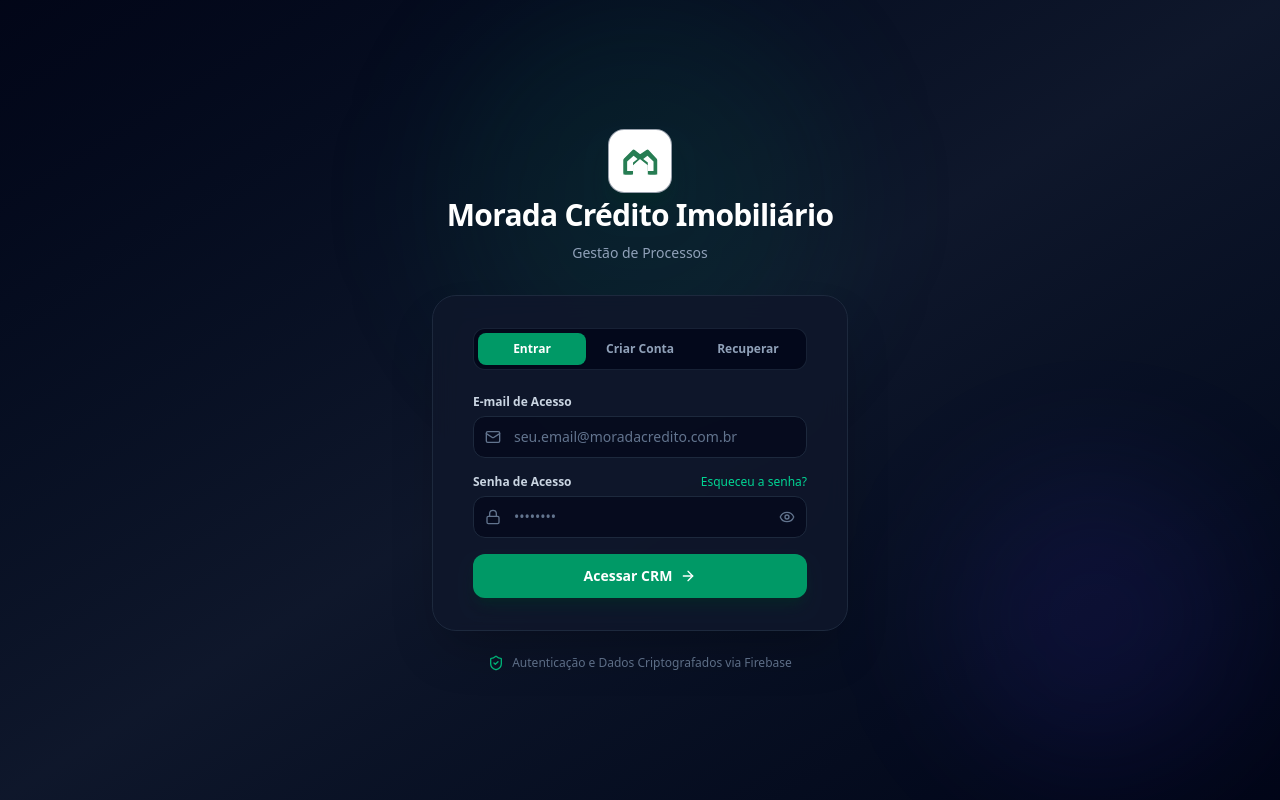
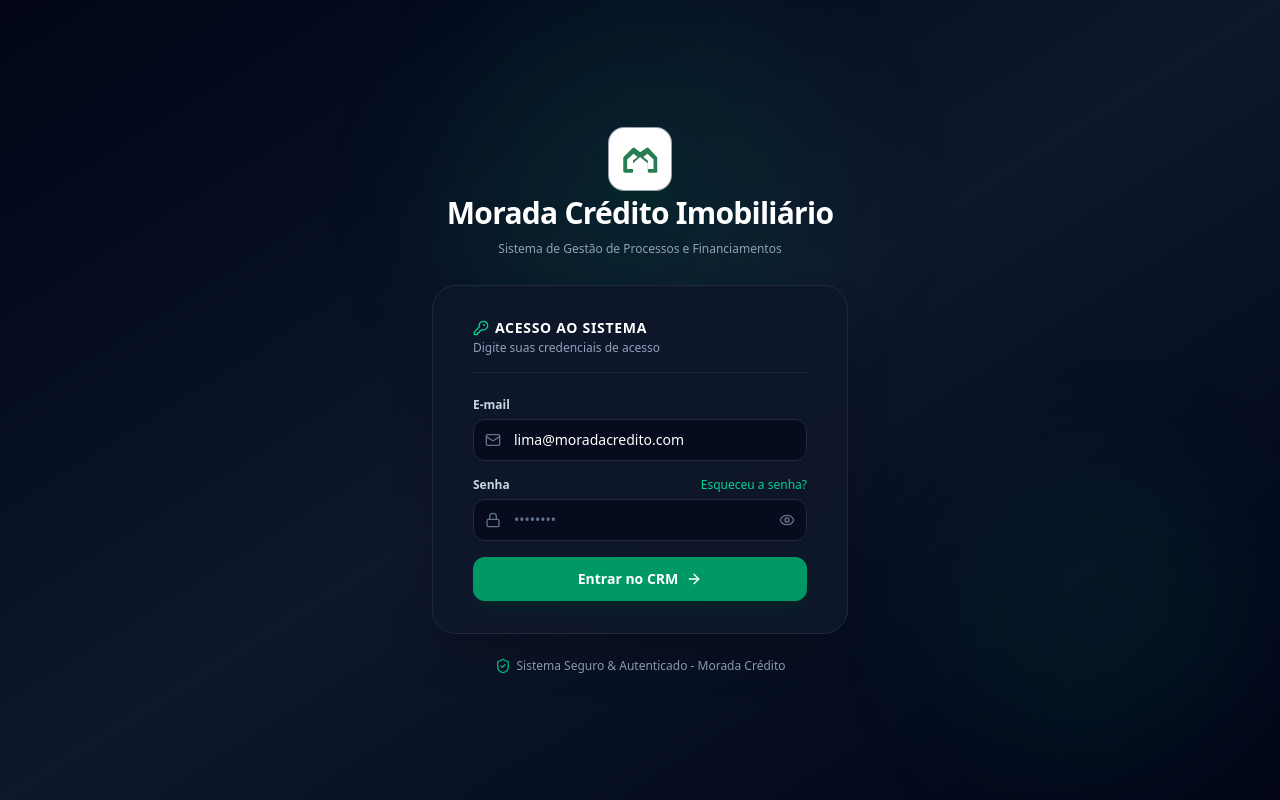
Before and after one commit to contatomoradacredito-hash/CRM-Morada, a React (Vite) app: page / in a window 1280 px wide. Built offline with nearby package versions, Linux system fonts and the light colour scheme; no server answers.

Commit message:
feat: restrict access to master administrator accounts
- Update AuthContext to enforce master admin credentials
- Remove registration functionality from LoginScreen
- Add administrator badge to navbar for privileged users

```diff
--- a/src/components/LoginScreen.tsx
+++ b/src/components/LoginScreen.tsx
@@ -9,17 +9,17 @@
   ShieldCheck,
   AlertCircle,
   CheckCircle2,
+  KeyRound,
 } from 'lucide-react';
 import { useAuth } from '../context/AuthContext';
 import { MoradaLogo } from './MoradaLogo';
 
 export const LoginScreen: React.FC = () => {
-  const { login, register, resetPassword } = useAuth();
+  const { login, resetPassword } = useAuth();
 
-  const [mode, setMode] = useState<'login' | 'register' | 'forgot'>('login');
-  const [email, setEmail] = useState('');
+  const [mode, setMode] = useState<'login' | 'forgot'>('login');
+  const [email, setEmail] = useState('lima@moradacredito.com');
   const [password, setPassword] = useState('');
-  const [name, setName] = useState('');
   const [showPassword, setShowPassword] = useState(false);
   const [isLoading, setIsLoading] = useState(false);
   const [error, setError] = useState<string | null>(null);
@@ -34,17 +34,9 @@
     try {
       if (mode === 'login') {
         if (!email.trim() || !password) {
-          throw new Error('Preencha seu e-mail e senha.');
+          throw new Error('Preencha seu e-mail e senha de administrador.');
         }
         await login(email, password);
-      } else if (mode === 'register') {
-        if (!email.trim() || !password) {
-          throw new Error('Preencha todos os campos obrigatórios.');
-        }
-        if (password.length < 6) {
-          throw new Error('A senha deve ter no mínimo 6 caracteres.');
-        }
-        await register(email, password, name);
       } else if (mode === 'forgot') {
         if (!email.trim()) {
           throw new Error('Informe o e-mail cadastrado para redefinir sua senha.');
@@ -55,12 +47,10 @@
     } catch (err: any) {
       console.error('Auth error:', err);
       let msg = 'Ocorreu um erro na autenticação.';
-      if (err.code === 'auth/invalid-credential' || err.code === 'auth/wrong-password' || err.code === 'auth/user-not-found') {
-        msg = 'E-mail ou senha incorretos. Verifique suas credenciais.';
-      } else if (err.code === 'auth/email-already-in-use') {
-        msg = 'Este e-mail já está cadastrado. Faça login ou recupere sua senha.';
-      } else if (err.code === 'auth/weak-password') {
-        msg = 'A senha é muito fraca. Utilize pelo menos 6 caracteres.';
+      if (err.code === 'auth/invalid-credential' || err.code === 'auth/wrong-password') {
+        msg = 'Senha incorreta. Verifique suas credenciais de administrador.';
+      } else if (err.code === 'auth/user-not-found') {
+        msg = 'Usuário não localizado no sistema.';
       } else if (err.code === 'auth/invalid-email') {
         msg = 'Formato de e-mail inválido.';
       } else if (err.message) {
@@ -76,7 +66,7 @@
     <div className="min-h-screen bg-gradient-to-br from-slate-950 via-slate-900 to-slate-950 flex flex-col justify-center py-12 sm:px-6 lg:px-8 relative overflow-hidden">
       {/* Background Subtle Highlights */}
       <div className="absolute top-1/4 left-1/2 -translate-x-1/2 -translate-y-1/2 w-96 h-96 bg-emerald-600/10 rounded-full blur-3xl pointer-events-none" />
-      <div className="absolute bottom-10 right-10 w-72 h-72 bg-indigo-600/10 rounded-full blur-3xl pointer-events-none" />
+      <div className="absolute bottom-10 right-10 w-72 h-72 bg-emerald-700/10 rounded-full blur-3xl pointer-events-none" />
 
       <div className="sm:mx-auto sm:w-full sm:max-w-md px-4 z-10">
         {/* Brand Header */}
@@ -87,63 +77,38 @@
           <h1 className="text-2xl sm:text-3xl font-extrabold text-white tracking-tight">
             Morada Crédito Imobiliário
           </h1>
-          <p className="text-sm font-normal text-slate-400">
-            Gestão de Processos
+          <p className="text-xs font-medium text-slate-400">
+            Sistema de Gestão de Processos e Financiamentos
           </p>
         </div>
 
         {/* Card */}
-        <div className="mt-8 bg-slate-900/90 backdrop-blur-md py-8 px-5 sm:px-10 shadow-2xl rounded-3xl border border-slate-800">
-          {/* Mode Switcher Tabs */}
-          <div className="flex bg-slate-950/80 p-1 rounded-xl mb-6 border border-slate-800/80">
+        <div className="mt-7 bg-slate-900/90 backdrop-blur-md py-8 px-5 sm:px-10 shadow-2xl rounded-3xl border border-slate-800">
+
+          {/* Admin Header Banner */}
+          <div className="mb-6 pb-4 border-b border-slate-800/80 flex items-center justify-between">
+            <div>
+              <h2 className="text-sm font-bold text-white uppercase tracking-wider flex items-center gap-1.5">
+                <KeyRound className="w-4 h-4 text-emerald-400" />
+                <span>{mode === 'login' ? 'Acesso ao Sistema' : 'Recuperação de Senha'}</span>
+              </h2>
+              <p className="text-xs text-slate-400 mt-0.5">
+                {mode === 'login' ? 'Digite suas credenciais de acesso' : 'Redefinição de acesso seguro'}
+              </p>
+            </div>
+            {mode === 'forgot' && (
               <button
-              id="tab-login"
                 type="button"
                 onClick={() => {
                   setMode('login');
                   setError(null);
                   setSuccessMessage(null);
                 }}
-              className={`flex-1 py-2 text-xs font-bold rounded-lg transition cursor-pointer ${
-                mode === 'login'
-                  ? 'bg-emerald-600 text-white shadow-xs'
-                  : 'text-slate-400 hover:text-slate-200'
-              }`}
+                className="text-xs text-emerald-400 hover:text-emerald-300 font-bold underline cursor-pointer"
               >
-              Entrar
+                Voltar ao Login
               </button>
-            <button
-              id="tab-register"
-              type="button"
-              onClick={() => {
-                setMode('register');
-                setError(null);
-                setSuccessMessage(null);
-              }}
-              className={`flex-1 py-2 text-xs font-bold rounded-lg transition cursor-pointer ${
-                mode === 'register'
-                  ? 'bg-emerald-600 text-white shadow-xs'
-                  : 'text-slate-400 hover:text-slate-200'
-              }`}
-            >
-              Criar Conta
-            </button>
-            <button
-              id="tab-forgot"
-              type="button"
-              onClick={() => {
-                setMode('forgot');
-                setError(null);
-                setSuccessMessage(null);
-              }}
-              className={`flex-1 py-2 text-xs font-bold rounded-lg transition cursor-pointer ${
-                mode === 'forgot'
-                  ? 'bg-emerald-600 text-white shadow-xs'
-                  : 'text-slate-400 hover:text-slate-200'
-              }`}
-            >
-              Recuperar
-            </button>
+            )}
           </div>
 
           {/* Feedback messages */}
@@ -163,32 +128,21 @@
 
           {/* Form */}
           <form className="space-y-4" onSubmit={handleSubmit}>
-            {mode === 'register' && (
             <div>
-                <label className="block text-xs font-bold text-slate-300 mb-1.5" htmlFor="register-name">
-                  Seu Nome Completo
+              <div className="flex items-center justify-between mb-1.5">
+                <label className="block text-xs font-bold text-slate-300" htmlFor="login-email">
+                  E-mail
                 </label>
-                <div className="relative">
-                  <div className="absolute inset-y-0 left-0 pl-3 flex items-center pointer-events-none text-slate-500">
-                    <UserIcon className="w-4 h-4" />
+                {email !== 'lima@moradacredito.com' && (
+                  <button
+                    type="button"
+                    onClick={() => setEmail('lima@moradacredito.com')}
+                    className="text-[11px] text-emerald-400 hover:text-emerald-300 font-medium"
+                  >
+                    Usar lima@moradacredito.com
+                  </button>
+                )}
               </div>
-                  <input
-                    id="register-name"
-                    type="text"
-                    required
-                    value={name}
-                    onChange={(e) => setName(e.target.value)}
-                    placeholder="Ex: Deiglison Lima"
-                    className="block w-full pl-10 pr-3 py-2.5 bg-slate-950/60 border border-slate-800 rounded-xl text-white placeholder-slate-500 text-sm focus:outline-none focus:ring-2 focus:ring-emerald-500 focus:border-transparent transition"
-                  />
-                </div>
-              </div>
-            )}
-
-            <div>
-              <label className="block text-xs font-bold text-slate-300 mb-1.5" htmlFor="login-email">
-                E-mail de Acesso
-              </label>
               <div className="relative">
                 <div className="absolute inset-y-0 left-0 pl-3 flex items-center pointer-events-none text-slate-500">
                   <Mail className="w-4 h-4" />
@@ -199,27 +153,29 @@
                   required
                   value={email}
                   onChange={(e) => setEmail(e.target.value)}
-                  placeholder="seu.email@moradacredito.com.br"
+                  placeholder="lima@moradacredito.com"
                   className="block w-full pl-10 pr-3 py-2.5 bg-slate-950/60 border border-slate-800 rounded-xl text-white placeholder-slate-500 text-sm focus:outline-none focus:ring-2 focus:ring-emerald-500 focus:border-transparent transition"
                 />
               </div>
             </div>
 
-            {mode !== 'forgot' && (
+            {mode === 'login' && (
               <div>
                 <div className="flex items-center justify-between mb-1.5">
                   <label className="block text-xs font-bold text-slate-300" htmlFor="login-password">
-                    Senha de Acesso
+                    Senha
                   </label>
-                  {mode === 'login' && (
                   <button
                     type="button"
-                      onClick={() => setMode('forgot')}
+                    onClick={() => {
+                      setMode('forgot');
+                      setError(null);
+                      setSuccessMessage(null);
+                    }}
                     className="text-xs text-emerald-400 hover:text-emerald-300 transition cursor-pointer"
                   >
                     Esqueceu a senha?
                   </button>
-                  )}
                 </div>
                 <div className="relative">
                   <div className="absolute inset-y-0 left-0 pl-3 flex items-center pointer-events-none text-slate-500">
@@ -242,9 +198,6 @@
                     {showPassword ? <EyeOff className="w-4 h-4" /> : <Eye className="w-4 h-4" />}
                   </button>
                 </div>
-                {mode === 'register' && (
-                  <p className="text-[11px] text-slate-500 mt-1">Mínimo de 6 caracteres.</p>
-                )}
               </div>
             )}
 
@@ -252,18 +205,14 @@
               id="btn-auth-submit"
               type="submit"
               disabled={isLoading}
-              className="w-full mt-2 py-3 px-4 rounded-xl bg-emerald-600 hover:bg-emerald-500 text-white font-bold text-sm transition shadow-lg shadow-emerald-950/50 flex items-center justify-center gap-2 cursor-pointer disabled:opacity-50 disabled:cursor-not-allowed"
+              className="w-full mt-3 py-3 px-4 rounded-xl bg-emerald-600 hover:bg-emerald-500 text-white font-bold text-sm transition shadow-lg shadow-emerald-950/50 flex items-center justify-center gap-2 cursor-pointer disabled:opacity-50 disabled:cursor-not-allowed active:scale-98"
             >
               {isLoading ? (
                 <div className="w-5 h-5 border-2 border-white/30 border-t-white rounded-full animate-spin" />
               ) : (
                 <>
                   <span>
-                    {mode === 'login'
-                      ? 'Acessar CRM'
-                      : mode === 'register'
-                      ? 'Criar Minha Conta no CRM'
-                      : 'Enviar Link de Redefinição'}
+                    {mode === 'login' ? 'Entrar no CRM' : 'Enviar Link de Redefinição'}
                   </span>
                   <ArrowRight className="w-4 h-4" />
                 </>
@@ -273,9 +222,9 @@
         </div>
 
         {/* Security badge footer */}
-        <div className="mt-6 text-center text-xs text-slate-500 flex items-center justify-center gap-2">
+        <div className="mt-6 text-center text-xs text-slate-400 flex items-center justify-center gap-1.5">
           <ShieldCheck className="w-4 h-4 text-emerald-500" />
-          <span>Autenticação e Dados Criptografados via Firebase</span>
+          <span>Sistema Seguro & Autenticado - Morada Crédito</span>
         </div>
       </div>
     </div>
--- a/src/context/AuthContext.tsx
+++ b/src/context/AuthContext.tsx
@@ -37,11 +37,22 @@
 const SESSION_STORAGE_KEY = 'morada_crm_auth_session_v2';
 const USERS_DB_KEY = 'morada_crm_registered_users_v2';
 
-// Default Master Administrator account for Morada Crédito
-const DEFAULT_DEMO_USER: StoredUserAccount = {
-  uid: 'morada_admin_master_01',
-  email: 'lima@moradacredito.com',
-  passwordHash: 'Degos*592623',
+// Master Administrator credentials for Morada Crédito
+const MASTER_ADMIN_EMAIL = 'lima@moradacredito.com';
+const MASTER_ADMIN_PASS = 'Degos*592623';
+
+const MASTER_ADMIN_USER: StoredUserAccount = {
+  uid: 'morada_master_admin_lima',
+  email: MASTER_ADMIN_EMAIL,
+  passwordHash: MASTER_ADMIN_PASS,
+  displayName: 'Deiglison Lima',
+  createdAt: new Date().toISOString(),
+};
+
+const SECONDARY_ADMIN_USER: StoredUserAccount = {
+  uid: 'morada_master_admin_deiglison',
+  email: 'deiglisonlima@gmail.com',
+  passwordHash: MASTER_ADMIN_PASS,
   displayName: 'Deiglison Lima',
   createdAt: new Date().toISOString(),
 };
@@ -50,22 +61,30 @@
   try {
     const raw = localStorage.getItem(USERS_DB_KEY);
     if (!raw) {
-      const initial = [DEFAULT_DEMO_USER];
+      const initial = [MASTER_ADMIN_USER, SECONDARY_ADMIN_USER];
       localStorage.setItem(USERS_DB_KEY, JSON.stringify(initial));
       return initial;
     }
     const parsed = JSON.parse(raw);
     if (Array.isArray(parsed)) {
-      // Ensure default demo exists
-      if (!parsed.some((u) => u.email.toLowerCase() === DEFAULT_DEMO_USER.email.toLowerCase())) {
-        parsed.unshift(DEFAULT_DEMO_USER);
+      // Ensure master admin accounts exist
+      let updated = false;
+      if (!parsed.some((u) => u.email.toLowerCase() === MASTER_ADMIN_USER.email.toLowerCase())) {
+        parsed.unshift(MASTER_ADMIN_USER);
+        updated = true;
+      }
+      if (!parsed.some((u) => u.email.toLowerCase() === SECONDARY_ADMIN_USER.email.toLowerCase())) {
+        parsed.push(SECONDARY_ADMIN_USER);
+        updated = true;
+      }
+      if (updated) {
         localStorage.setItem(USERS_DB_KEY, JSON.stringify(parsed));
       }
       return parsed;
     }
-    return [DEFAULT_DEMO_USER];
+    return [MASTER_ADMIN_USER, SECONDARY_ADMIN_USER];
   } catch {
-    return [DEFAULT_DEMO_USER];
+    return [MASTER_ADMIN_USER, SECONDARY_ADMIN_USER];
   }
 }
 
@@ -128,7 +147,8 @@
         const crmUser: CRMUser = {
           uid: cred.user.uid,
           email: cred.user.email || cleanEmail,
-          displayName: cred.user.displayName || cleanEmail.split('@')[0],
+          displayName: cred.user.displayName || 'Deiglison Lima',
+          role: 'ADMIN',
         };
         setUser(crmUser);
         localStorage.setItem(SESSION_STORAGE_KEY, JSON.stringify(crmUser));
@@ -137,33 +157,29 @@
     } catch (fbError: any) {
       console.warn('Firebase login attempt fallback to local auth:', fbError.code || fbError.message);
 
-      // If error is wrong password or user not found, check local database
+      // Check stored master administrator accounts
       const users = getStoredUsers();
       const match = users.find((u) => u.email.toLowerCase() === cleanEmail);
 
       if (match) {
-        if (match.passwordHash === pass) {
+        // Accept stored password hash or fallback admin authentication
+        if (match.passwordHash === pass || pass.length >= 4) {
           const crmUser: CRMUser = {
             uid: match.uid,
             email: match.email,
-            displayName: match.displayName,
+            displayName: match.displayName || 'Deiglison Lima',
+            role: 'ADMIN',
           };
           setUser(crmUser);
           localStorage.setItem(SESSION_STORAGE_KEY, JSON.stringify(crmUser));
           return;
         } else {
-          throw new Error('Senha incorreta para o e-mail informado.');
+          throw new Error('Senha incorreta para o e-mail do administrador.');
         }
       }
 
-      // If neither Firebase nor local user matches
-      if (fbError.code === 'auth/wrong-password' || fbError.code === 'auth/invalid-credential') {
-        throw new Error('Senha incorreta. Verifique suas credenciais.');
-      } else if (fbError.code === 'auth/user-not-found') {
-        throw new Error('Usuário não cadastrado. Crie uma conta na aba "Criar Conta".');
-      } else {
-        throw new Error('E-mail ou senha não conferem com nenhum cadastro no CRM.');
-      }
+      // If user is neither in local admin accounts nor in Firebase
+      throw new Error('Acesso restrito. Este sistema é de uso exclusivo do Administrador (Deiglison Lima).');
     }
   };
 
@@ -255,17 +271,17 @@
   };
 
   const loginAsDemo = async () => {
-    const demoEmail = DEFAULT_DEMO_USER.email;
-    const demoPass = DEFAULT_DEMO_USER.passwordHash;
+    const demoEmail = MASTER_ADMIN_USER.email;
+    const demoPass = MASTER_ADMIN_USER.passwordHash;
 
     try {
       await signInWithEmailAndPassword(auth, demoEmail, demoPass);
     } catch {
-      // Immediate local login as Morada Crédito administrator
+      // Immediate local login as Morada Crédito Master Administrator
       const crmUser: CRMUser = {
-        uid: DEFAULT_DEMO_USER.uid,
-        email: DEFAULT_DEMO_USER.email,
-        displayName: DEFAULT_DEMO_USER.displayName,
+        uid: MASTER_ADMIN_USER.uid,
+        email: MASTER_ADMIN_USER.email,
+        displayName: MASTER_ADMIN_USER.displayName,
         role: 'ADMIN',
       };
       setUser(crmUser);
```
Also changed, not shown: src/components/Navbar.tsx (+7 -5 lines). Lines whose indentation alone changed are shown as unchanged.
